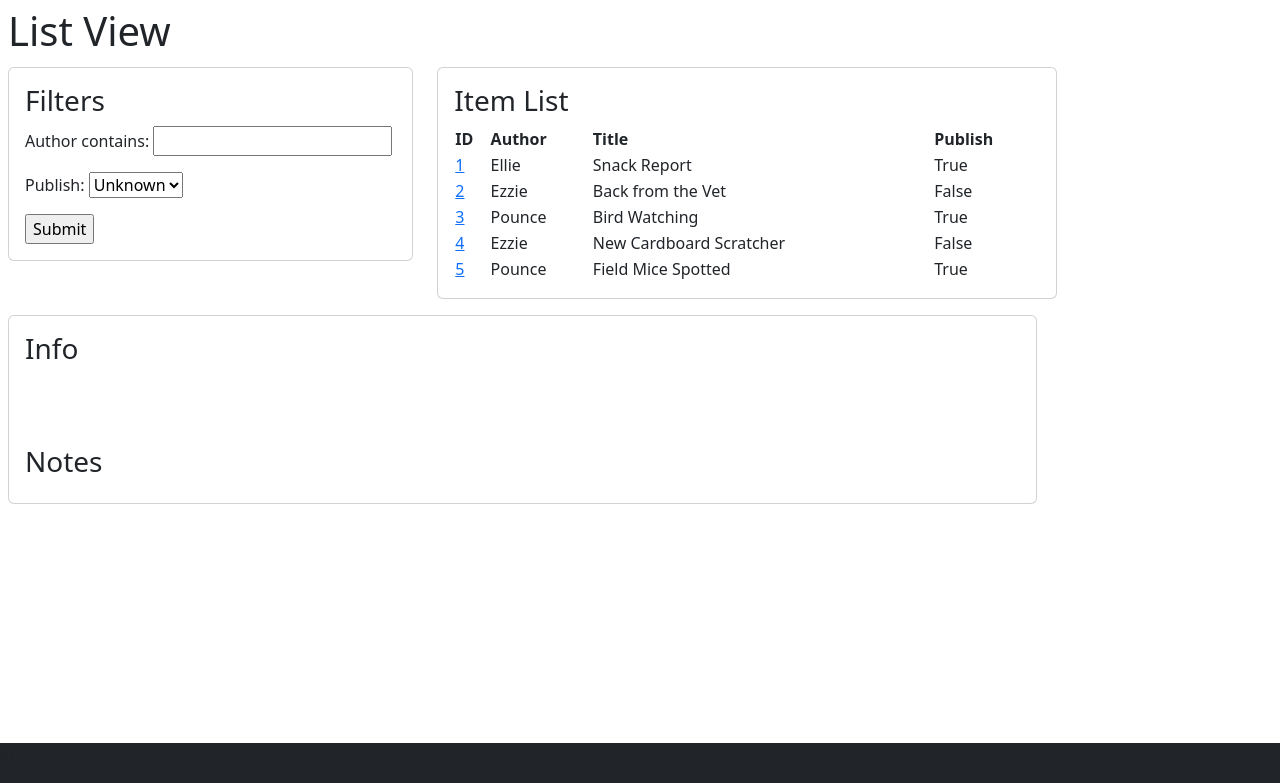
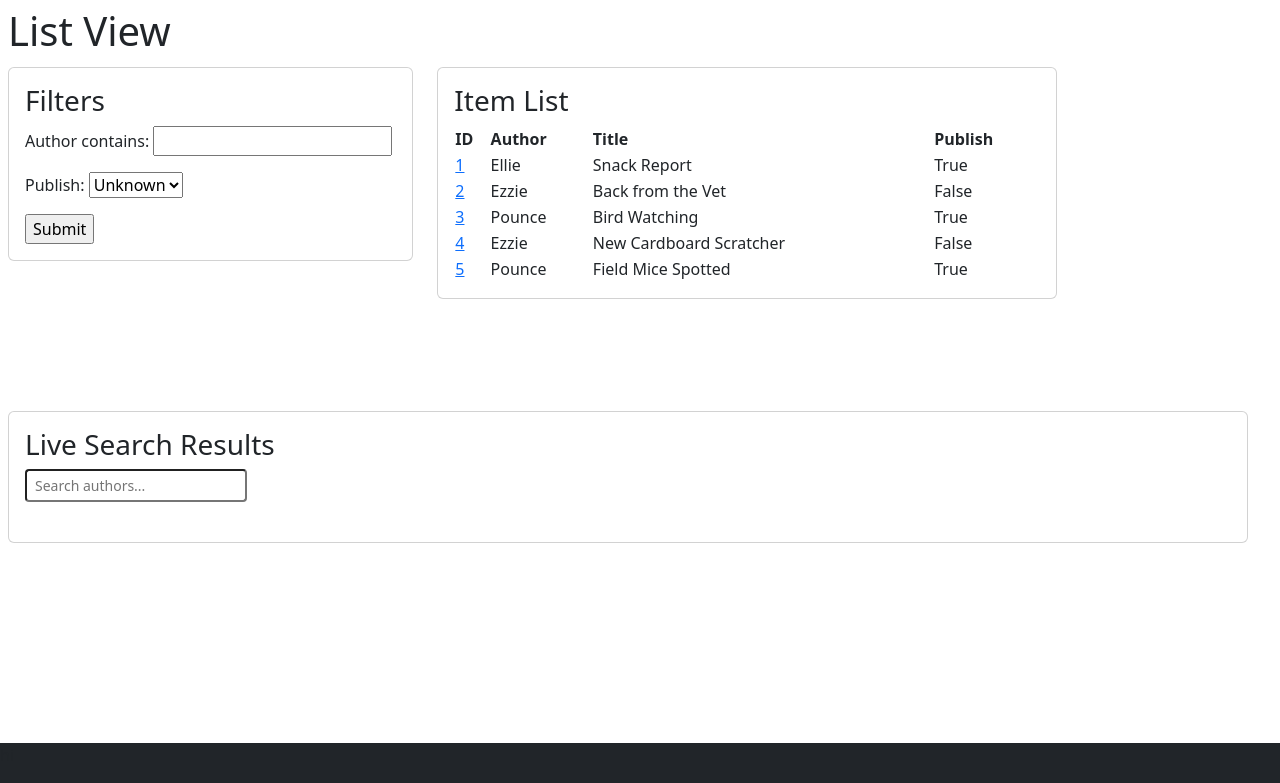
Before and after one commit to timkanke/django-listless, a Django app: page /listapp/simplelistview/ in a window 1280 px wide. Shown: the part 57-840 px from the top of the page. Run offline with Django 4.2, Linux system fonts and the light colour scheme; data comes from the database, SQL or seed files in the repository; some libraries are stand-ins or nearby versions.

Commit message:
Added live author search

```diff
--- a/src/listapp/templates/listapp/simple_list_view.html
+++ b/src/listapp/templates/listapp/simple_list_view.html
@@ -40,6 +40,7 @@
                 {% endcomment %}
             </div>
         </div>
+
         <div class="col-md-6">
             <div class="card p-3 mt-1">
                 <h3>Item List</h3>
@@ -65,16 +66,27 @@
                 {% endif %}
             </div>
         </div>
-
+        <div>
+            <br><br>
+            <br><br>
+        </div>
         <div class="row">
-            <div class="col-md-10">
+            <div class="col-md-12">
                 <div class="card p-3 mt-3">
 
-                    <div class="col-md-10 mb-0">
-                        <h3>Info</h3>
+                    <div class="col-md-12 mb-0">
+                        <h3>Live Search Results</h3>
+                        <div class="d-flex justify-content-start mb-4">
+                            <form>
+                                {% csrf_token %}
+                                <input type="text" hx-post="{% url 'listapp:search-item-author' %}" hx-target='#results'
+                                    hx-trigger="keyup changed delay:500ms" name="search" class="form-control-sm mr-2"
+                                    placeholder="Search authors..." />
 
-                        <br><br><br>
-                        <h3>Notes</h3>
+                            </form>
+                        </div>
+                        <div id="results"></div>
+
 
                     </div>
                 </div>
--- a/src/listapp/urls.py
+++ b/src/listapp/urls.py
@@ -20,3 +20,10 @@ urlpatterns = [
     path('simplelistview/', views.SimpleListView.as_view(), name='simplelistview'),
     path('itemupdateview/<int:pk>/', views.ItemUpdateView.as_view(), name='itemupdateview'),
 ] + static(settings.MEDIA_URL, document_root=settings.MEDIA_ROOT)
+
+
+htmx_urlpatterns = [
+    path('search-item-author/', views.search_item_author, name='search-item-author'),
+]
+
+urlpatterns += htmx_urlpatterns
--- a/src/listapp/views.py
+++ b/src/listapp/views.py
@@ -178,3 +178,11 @@ class ItemUpdateView(UpdateView):
         except Exception as e:
             pass  # No pk, so no detail
         return context
+
+
+def search_item_author(request):
+    search_text = request.POST.get('search')
+    # look up all items that contain the text
+    results = Item.objects.filter(author__icontains=search_text)
+    context = {'results': results}
+    return render(request, 'listapp/partials/search-results.html', context)
```
Also changed, not shown: src/listapp/templates/listapp/partials/search-results.html (added, +13 -0 lines).
